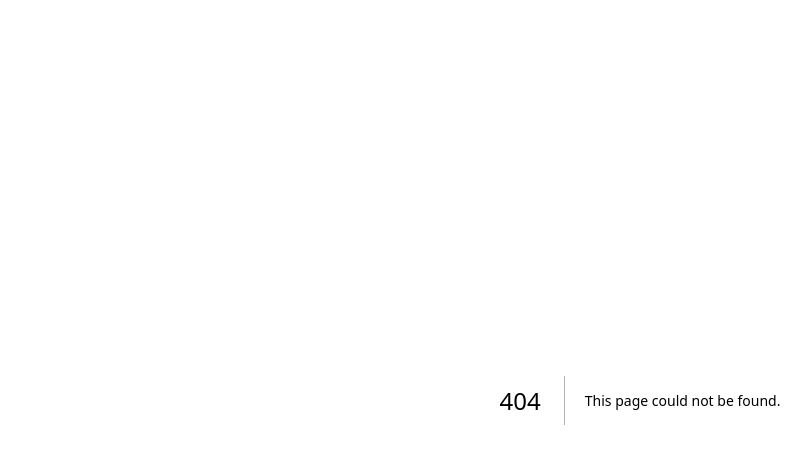
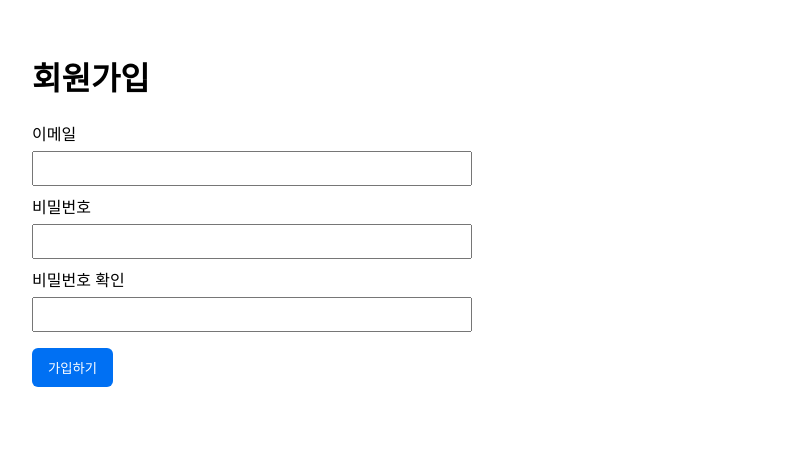
Before and after one commit to YangSaekyul/marry-check, a Next.js app in the folder frontend/: page /signup in a window 1280 px wide. Before the commit this address had no page. Shown: the top 464 px of the page, without its empty margins (0-811 px from the left). Built offline with nearby package versions, Linux system fonts and the light colour scheme.

Commit message:
기능: 회원가입 및 로그인 UI 뼈대 구성

```diff
--- /dev/null
+++ b/frontend/pages/signup.js
@@ -0,0 +1,22 @@
+export default function Signup() {
+  return (
+    <main style={{fontFamily: 'Arial, sans-serif', padding: 24}}>
+      <h1>회원가입</h1>
+      <form style={{maxWidth: 420}} onSubmit={(e) => e.preventDefault()}>
+        <label style={{display: 'block', marginBottom: 8}}>
+          이메일
+          <input type="email" name="email" required style={{display: 'block', width: '100%', padding: 8, marginTop: 6}} />
+        </label>
+        <label style={{display: 'block', marginBottom: 8}}>
+          비밀번호
+          <input type="password" name="password" required style={{display: 'block', width: '100%', padding: 8, marginTop: 6}} />
+        </label>
+        <label style={{display: 'block', marginBottom: 16}}>
+          비밀번호 확인
+          <input type="password" name="passwordConfirm" required style={{display: 'block', width: '100%', padding: 8, marginTop: 6}} />
+        </label>
+        <button type="submit" style={{padding: '10px 16px', background: '#0070f3', color: '#fff', border: 'none', borderRadius: 6}}>가입하기</button>
+      </form>
+    </main>
+  )
+}
```
Also changed, not shown: frontend/pages/login.js (added, +18 -0 lines).
